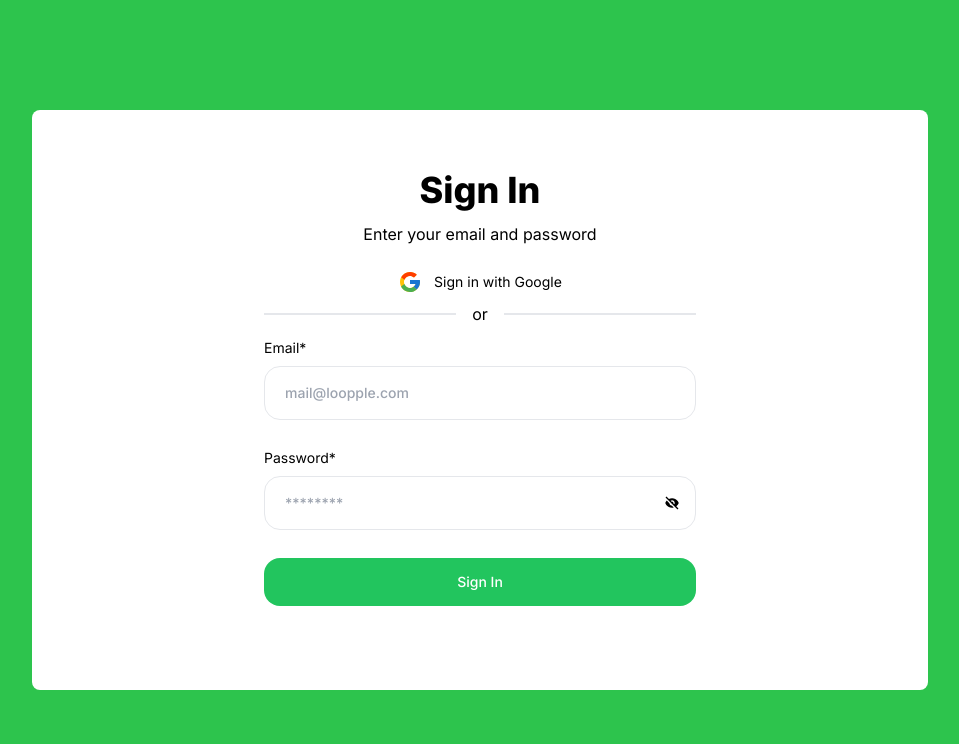
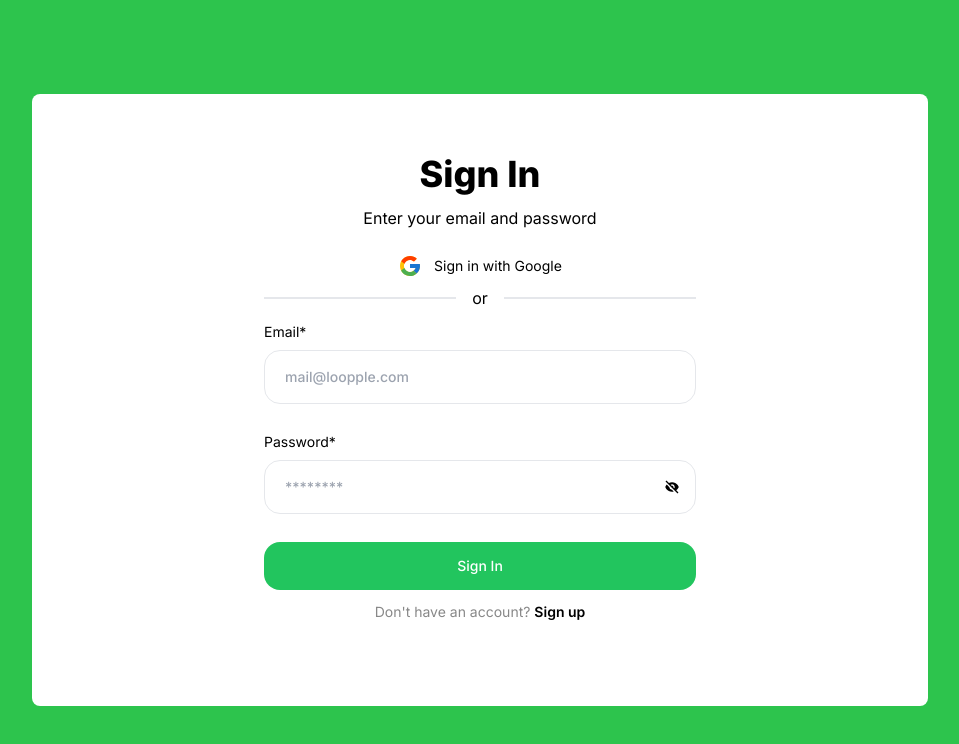
Before and after one commit to furkancanzirek/event-app, a Next.js app: page /login in a window 1280 px wide. Shown: the top 744 px of the page, without its empty margins (160-1119 px from the left). Built offline with nearby package versions, Linux system fonts and the light colour scheme.

Commit message:
chore: login page style, event button loading, payment redirect

```diff
--- a/src/app/(auth)/login/page.tsx
+++ b/src/app/(auth)/login/page.tsx
@@ -9,6 +9,7 @@ import Input from "@/app/components/ui/Input";
 import { FcGoogle } from "react-icons/fc";
 import { useSearchParams } from "next/navigation";
 import { Suspense } from "react";
+import Link from "next/link";
 
 const schema = z.object({
   email: z.string().email("Please enter a valid email"),
@@ -127,10 +128,20 @@ const Signin = () => {
                 >
                   Sign In
                 </button>
+
+                <Link
+                  href="/register"
+                  className="text-sm text-[#888] transition duration-150 ease hover:text-black mt-3 group"
+                >
+                  Don't have an account? <span className="font-semibold text-black group-hover:text-lightGreen transition duration-150 ease">Sign up</span>
+                </Link>
               </form>
             </div>
+
           </div>
+
         </div>
+
       </div>
     </Suspense>
   );
--- a/src/app/(main)/components/EventPurchaseButton.tsx
+++ b/src/app/(main)/components/EventPurchaseButton.tsx
@@ -6,6 +6,7 @@ import { useRouter } from "next/navigation";
 import { useSession } from "next-auth/react";
 import { cn } from "@/libs/utils";
 import { Event } from "@/types/Event";
+import { useFormStatus } from "react-dom";
 
 interface EventPurchaseButtonProps {
   isReserved?: boolean;
@@ -30,7 +31,7 @@ const EventPurchaseButton: React.FC<EventPurchaseButtonProps> = ({
 }) => {
   const router = useRouter();
   const { data: session } = useSession();
-
+  const { pending } = useFormStatus();
   const handleNavigateToMyEvents = () => router.push("/events/my-events");
   const handlePayment = () => {
     if (paymentId) {
@@ -66,7 +67,14 @@ const EventPurchaseButton: React.FC<EventPurchaseButtonProps> = ({
   }
   if (event?.capacity === event?.seatsOccupied) {
     return (
-      <Button disabled className={cn("bg-gray-500 hover:bg-gray-300 disabled:cursor-not-allowed", className)} size={size}>
+      <Button
+        disabled
+        className={cn(
+          "bg-gray-500 hover:bg-gray-300 disabled:cursor-not-allowed",
+          className
+        )}
+        size={size}
+      >
         Sold Out
       </Button>
     );
@@ -100,7 +108,14 @@ const EventPurchaseButton: React.FC<EventPurchaseButtonProps> = ({
       type="submit"
       size={size}
     >
-      Purchase Ticket
+      {pending ? (
+        <div
+          className="w-6 h-6 rounded-full animate-spin
+                    border-4 border-solid border-white border-t-transparent"
+        ></div>
+      ) : (
+        "Purchase Ticket"
+      )}
     </Button>
   );
 };
--- a/src/app/(main)/payment/[id]/page.tsx
+++ b/src/app/(main)/payment/[id]/page.tsx
@@ -35,6 +35,9 @@ export default async function PaymentPage({
     redirect("/");
   }
   const ttl = await redis.ttl(`event:${event.id}:reservations`);
+  if (ttl <= 0) {
+    redirect(`/events/${event.id}`);
+  }
 
   return (
     <div className="bg-white">
```
